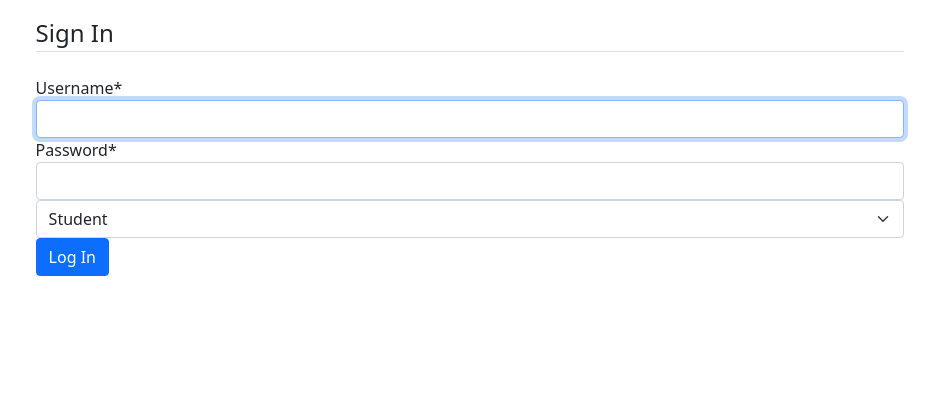
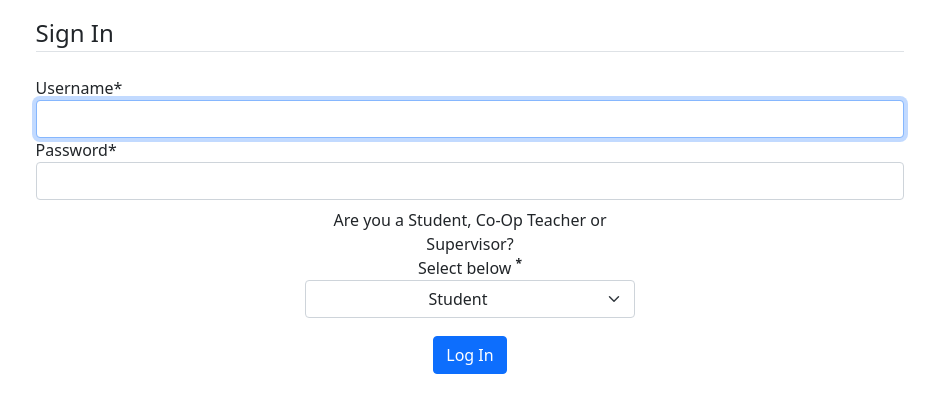
Before and after one commit to sanjaynayak1628/CEHD_Aggie_Educator_Portal, a Django app: page / in a window 1280 px wide. Shown: the part 175-588 px from the top of the page, without its empty margins (170-1109 px from the left). Run offline with Django 3.2, Linux system fonts and the light colour scheme; some libraries are stand-ins or nearby versions.

Commit message:
login page css changes

```diff
--- a/code/cehd/login/templates/login/login.html
+++ b/code/cehd/login/templates/login/login.html
@@ -14,15 +14,21 @@
         <fieldset class="form-group">
             <legend class="border-bottom mb-4">Sign In</legend>
             {{ form|crispy }}
+            <center>
+                <div style="padding: 1%;width: 40%;">
+                    <label for="student_type"> Are you a Student, Co-Op Teacher or Supervisor?</label>
+                    <label for="student_type"> Select below <sup><strong>*</strong></sup></label>
+                    <select id="usertype" name="usertype" class="form-select" style="text-align: center;" required>
+                        <option value="student">Student</option>
+                        <option value="coop">Co-Op Teacher</option>
+                        <option value="supervisor">Supervisor</option>
+                    </select>
+                </div>
+            </center>
 
-            <select id="usertype" name="usertype" class="form-select">
-                <option value="student">Student</option>
-                <option value="coop">Co-Op Teacher</option>
-                <option value="supervisor">Supervisor</option>
-            </select>
         </fieldset>
 
-        <div class="form-group" id="signup-button">
+        <div class="form-group text-center" id="signup-button" style="padding: 1%;">
             <button class="btn btn-primary">Log In</button>
         </div>
         <!-- <div class="form-group">
```
